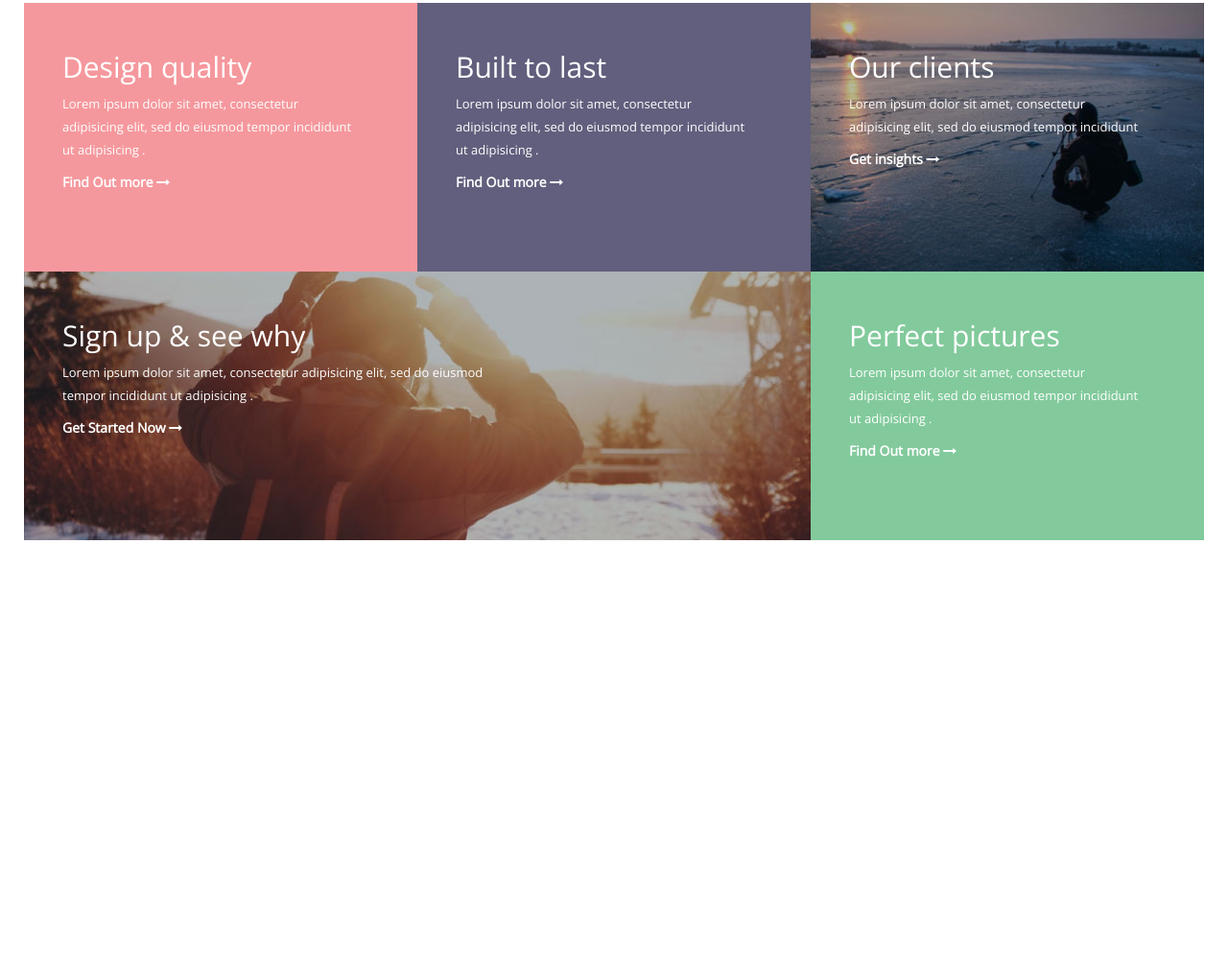
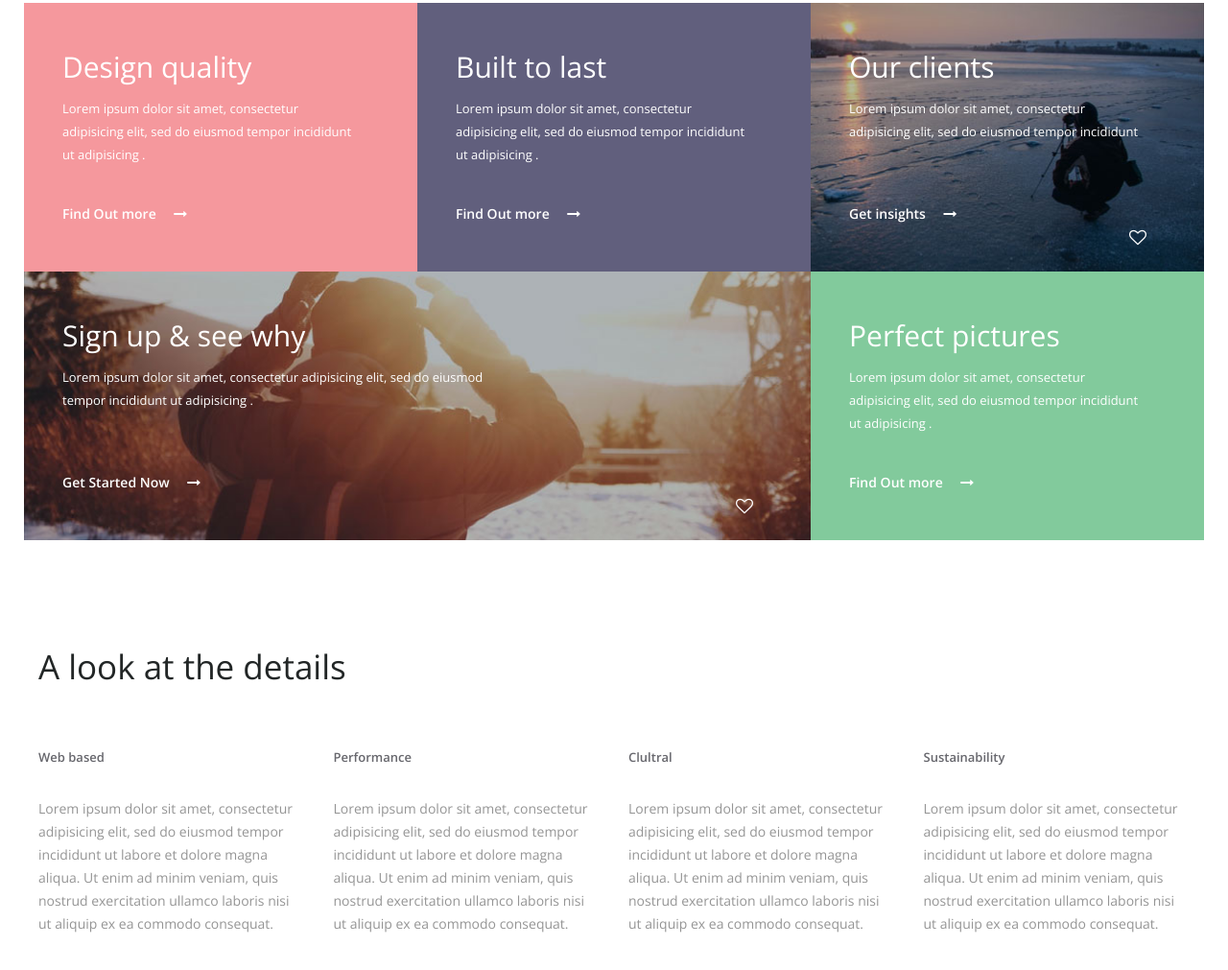
Before and after one commit to Ferrou/picture-perfect, a plain HTML site: page index.html in a window 1280 px wide. Shown: the part 1534-2545 px from the top of the page at 96% size. Before the commit the page ends 2237 px from the top, so only its background shows below. Drawn offline with nearby package versions, Linux system fonts and the light colour scheme.

Commit message:
Ajout section 4

```diff
--- a/index.html
+++ b/index.html
@@ -3,7 +3,7 @@
 
 <head>
     <meta name="viewport" content="width=device-width, initial-scale=1">
-    <link href="https://fonts.googleapis.com/css?family=Open+Sans:300,400" rel="stylesheet">
+    <link href="https://fonts.googleapis.com/css?family=Open+Sans:300,400,600" rel="stylesheet">
     <link rel="stylesheet" href="https://maxcdn.bootstrapcdn.com/bootstrap/3.3.7/css/bootstrap.min.css">
     <link href="https://maxcdn.bootstrapcdn.com/font-awesome/4.6.3/css/font-awesome.min.css" rel="stylesheet">
     <link href="style.css" rel="stylesheet">
@@ -65,23 +65,24 @@
                 <div class="col-md-4 npr">
                     <div class="featured-content-box featured-content-box-b1">
                         <h3 class="featured-content-title">Design quality</h3>
-                        <p class="featured-content-line">Lorem ipsum dolor sit amet, consectetur adipisicing elit, sed do eiusmod tempor incididunt ut adipisicing .</p>
-                        <a class="featured-content-link" href="#">Find Out more <i class="fa fa-long-arrow-right" aria-hidden="true"></i></a>
-                        <!-- <i class="fa fa-heart-o" aria-hidden="true"></i> -->
+                         <p class="featured-content-line">Lorem ipsum dolor sit amet, consectetur adipisicing elit, sed do eiusmod tempor incididunt ut adipisicing .</p>
+                        <a class="featured-content-link" href="#">Find Out more <span class="featured-content-arrow"><i class="fa fa-long-arrow-right" aria-hidden="true"></i></span></a>
+                         <!-- <i class="fa fa-heart-o" aria-hidden="true"></i> -->
                     </div>
                 </div>
                 <div class="col-md-4 npr">
                     <div class="featured-content-box featured-content-box-b2">
                         <h3 class="featured-content-title">Built to last</h3>
                         <p class="featured-content-line">Lorem ipsum dolor sit amet, consectetur adipisicing elit, sed do eiusmod tempor incididunt ut adipisicing .</p>
-                        <a class="featured-content-link" href="#">Find Out more <i class="fa fa-long-arrow-right" aria-hidden="true"></i></a>
+                        <a class="featured-content-link" href="#">Find Out more <span class="featured-content-arrow"><i class="fa fa-long-arrow-right" aria-hidden="true"></i></span></a>
                     </div>
                 </div>
                 <div class="col-md-4 npr">
                     <div class="featured-content-box featured-content-box-b3">
                         <h3 class="featured-content-title">Our clients</h3>
                         <p class="featured-content-line">Lorem ipsum dolor sit amet, consectetur adipisicing elit, sed do eiusmod tempor incididunt</p>
-                        <a class="featured-content-link" href="#">Get insights <i class="fa fa-long-arrow-right" aria-hidden="true"></i></a>
+                        <a class="featured-content-link" href="#">Get insights <span class="featured-content-arrow"><i class="fa fa-long-arrow-right" aria-hidden="true"></i></span></a>
+                        <div class="featured-content-heart"><i class="fa fa-heart-o" aria-hidden="true"></i></div>
                     </div>
                 </div>
             </div>
@@ -90,14 +91,15 @@
                     <div class="featured-content-box featured-content-box-b4">
                         <h3 class="featured-content-title">Sign up & see why</h3>
                         <p class="featured-content-line">Lorem ipsum dolor sit amet, consectetur adipisicing elit, sed do eiusmod <br>tempor incididunt ut adipisicing .</p>
-                        <a class="featured-content-link" href="#">Get Started Now <i class="fa fa-long-arrow-right" aria-hidden="true"></i></a>
+                        <a class="featured-content-link" href="#">Get Started Now <span class="featured-content-arrow"><i class="fa fa-long-arrow-right" aria-hidden="true"></i></span></a>
+                        <div class="featured-content-heart"><i class="fa fa-heart-o" aria-hidden="true"></i></div>
                     </div>
                 </div>
                 <div class="col-md-4 npr">
                     <div class="featured-content-box featured-content-box-b5">
                         <h3 class="featured-content-title">Perfect pictures</h3>
                         <p class="featured-content-line">Lorem ipsum dolor sit amet, consectetur adipisicing elit, sed do eiusmod tempor incididunt ut adipisicing .</p>
-                        <a class="featured-content-link" href="#">Find Out more <i class="fa fa-long-arrow-right" aria-hidden="true"></i></a>
+                        <a class="featured-content-link" href="#">Find Out more <span class="featured-content-arrow"><i class="fa fa-long-arrow-right" aria-hidden="true"></i></span></a>
                     </div>
                 </div>
             </div>
@@ -105,19 +107,41 @@
     </section>
 
     <!-- Section 4 Détails -->
-    <section id="details">
+    <section class="details">
+        <div class="container">
+            <h2 class="details-title">A look at the details</h2>
+            <div class="row">
+                <div class="col-md-3">
+                    <div class="details-subtitle">Web based</div>
+                    <p class="details-text">Lorem ipsum dolor sit amet, consectetur adipisicing elit, sed do eiusmod tempor incididunt ut labore et dolore magna aliqua. Ut enim ad minim veniam, quis nostrud exercitation ullamco laboris nisi ut aliquip ex ea commodo consequat.</p>
+                </div>
+                <div class="col-md-3">
+                    <div class="details-subtitle">Performance</div>
+                    <p class="details-text">Lorem ipsum dolor sit amet, consectetur adipisicing elit, sed do eiusmod tempor incididunt ut labore et dolore magna aliqua. Ut enim ad minim veniam, quis nostrud exercitation ullamco laboris nisi ut aliquip ex ea commodo consequat.</p>
+                </div>
+                <div class="col-md-3">
+                    <div class="details-subtitle">Clultral</div>
+                    <p class="details-text">Lorem ipsum dolor sit amet, consectetur adipisicing elit, sed do eiusmod tempor incididunt ut labore et dolore magna aliqua. Ut enim ad minim veniam, quis nostrud exercitation ullamco laboris nisi ut aliquip ex ea commodo consequat.</p>
+                </div>
+                <div class="col-md-3">
+                    <div class="details-subtitle">Sustainability</div>
+                    <p class="details-text">Lorem ipsum dolor sit amet, consectetur adipisicing elit, sed do eiusmod tempor incididunt ut labore et dolore magna aliqua. Ut enim ad minim veniam, quis nostrud exercitation ullamco laboris nisi ut aliquip ex ea commodo consequat.</p>
+                </div>
+            </div>
+        </div>
     </section>
 
     <!-- Section 5 Grande Photo -->
-    <section id="big-picture">
+    <section class="big-picture">
+
     </section>
 
     <!-- Section 6 A propos -->
-    <section id="about">
+    <section class="about">
     </section>
 
     <!-- Section 7 Gamme de prix -->
-    <section id="prices-range">
+    <section class="prices-range">
     </section>
 
     <!-- FOOTER -->
--- a/style.css
+++ b/style.css
@@ -16,7 +16,13 @@ h2 {
     font-weight: 300;
 }
 
-p {}
+p {
+    color: #959595;
+    font-weight: 400;
+    font-size: 14px;
+    line-height: 24px;
+
+}
 
 .test { border: 1px solid black;}
 
@@ -50,6 +56,7 @@ p {}
 }
 
 .header-headline-line {
+    color: #fff;
     font-size: 13px;
     font-weight: 400;
     line-height: 24px;
@@ -69,26 +76,23 @@ p {}
 .description-title {margin-bottom: 40px;}
 
 .description-p {
-    color: #959595;
-    font-size: 14px;
-    font-weight: 400;
-    line-height: 24px;
+
 }
 
 .description-p2 {padding-top: 100px;}
 
 .featured-content {
-    padding-bottom: 140px;
+    padding-bottom: 100px;
 
     color: #fff;
-
 
 }
 
 .featured-content-box {
+    height: 280px;
     padding: 30px 60px 40px 40px;
-    height: 280px;
 }
+
 
 .featured-content-title {
     font-size: 30px;
@@ -96,16 +100,39 @@ p {}
 }
 
 .featured-content-line {
+    display: block;
+    height: 70px;
+    margin-top: 15px;
+
+    color: #fff;
     font-size: 13px;
     line-height: 24px;
     font-weight: 400;
 }
 
 .featured-content-link {
+    display: block;
+    margin-top: 40px;
+
     color: #fff;
     font-size: 14px;
     font-weight: bold;
     line-height: 24px;
+}
+
+.featured-content-arrow {
+    display: inline-block;
+    margin-left: 15px;
+}
+
+.featured-content-heart {
+    font-size: 18px;
+    text-align: right;
+    /*
+    position: relative;
+    top: -10px;
+    left: 295px;
+    */
 }
 
 .featured-content-box-b1 {
@@ -137,3 +164,22 @@ p {}
 .featured-content-box-b5 {
     background-color: #82ca9c;
 }
+
+
+.details {
+    margin-bottom: 160px;
+}
+
+
+.details-title {
+    margin-bottom: 70px;
+}
+
+.details-subtitle {
+    margin-bottom: 30px;
+
+    color: #67676d;
+    font-size: 13px;
+    line-height: 24px;
+    font-weight: 600;
+}
```
